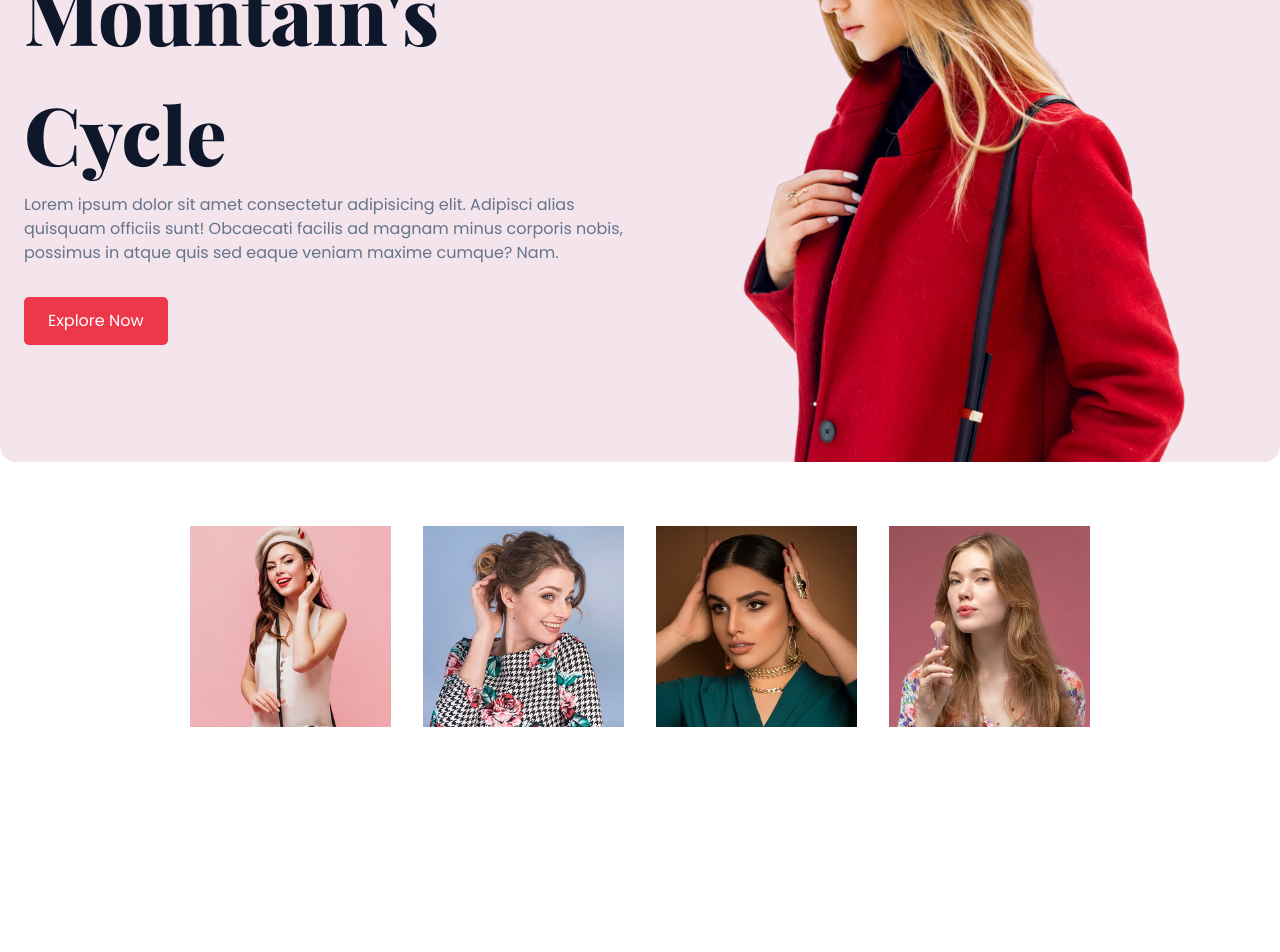
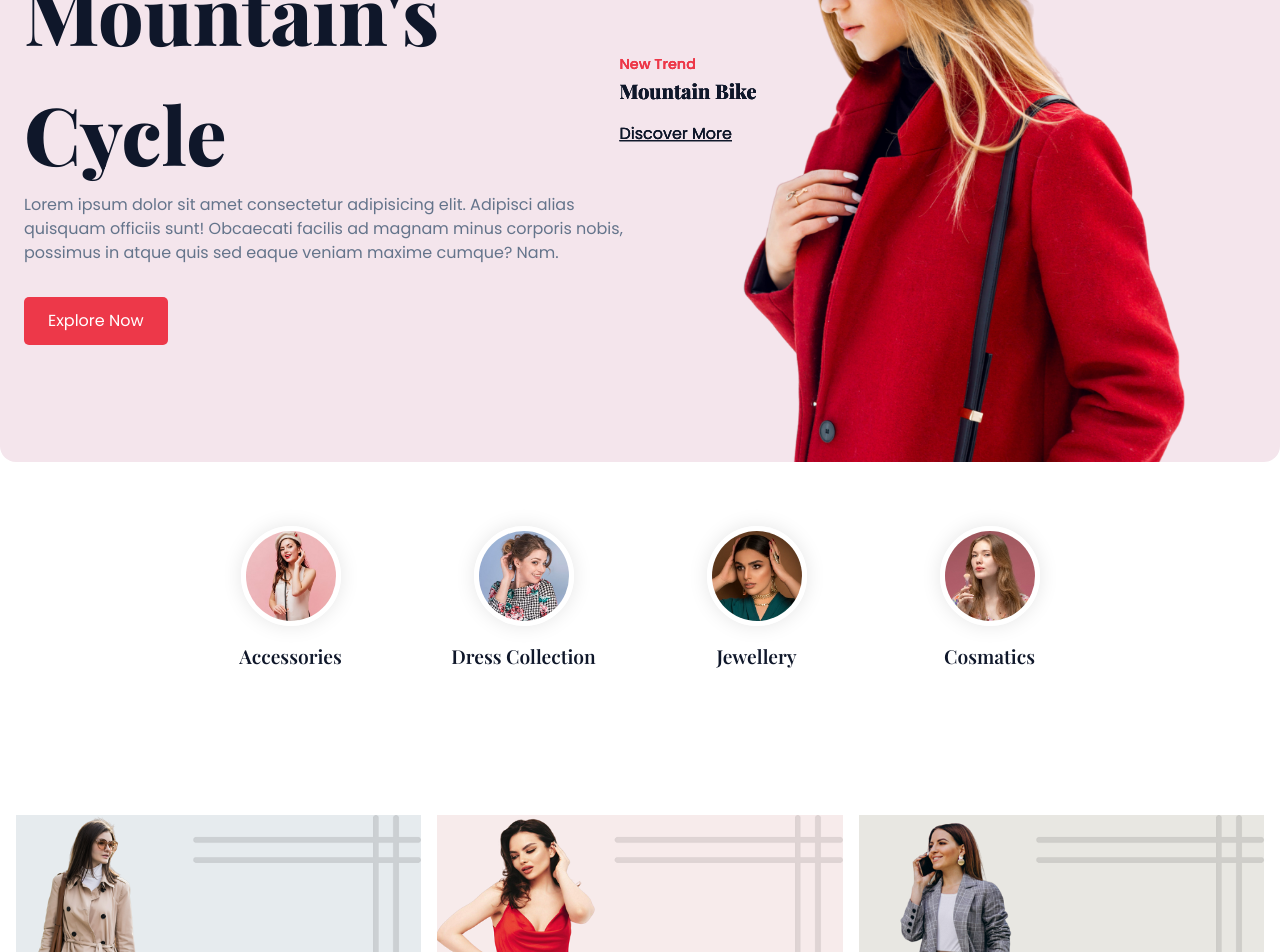
Before and after one commit to adkaium/biCycle-client, a React (Vite) app: page / in a window 1280 px wide. Shown: the part 300-1252 px from the top of the page. Before the commit the page ends 1091 px from the top, so only its background shows below. Built offline with nearby package versions, Linux system fonts and the light colour scheme.

Commit message:
herosection

```diff
--- /dev/null
+++ b/src/pages/Shop/Products.tsx
@@ -0,0 +1,9 @@
+import React from 'react'
+
+export const Products = () => {
+  return (
+    <section className='section__container product__container'>
+
+    </section>
+  )
+}
--- a/src/pages/home/Categories.tsx
+++ b/src/pages/home/Categories.tsx
@@ -1,27 +1,30 @@
-
-
-import category1 from '../../assets/category-1.jpg';
-import category2 from '../../assets/category-2.jpg';
-import category3 from '../../assets/category-3.jpg';
-import category4 from '../../assets/category-4.jpg';
-import { Link } from 'react-router-dom';
+import category1 from "../../assets/category-1.jpg";
+import category2 from "../../assets/category-2.jpg";
+import category3 from "../../assets/category-3.jpg";
+import category4 from "../../assets/category-4.jpg";
+import {Link} from "react-router-dom";
 
 export const Categories = () => {
-  const categories =[
-    {name:'Accessories', path:'accessories',image:category1},
-    {name:'Dress Collection', path:'dress',image:category2},
-    {name:'Jewellery', path:'jewellery',image:category3},
-    {name:'Cosmatics', path:'cosmatics',image:category4},
-  ]
+  const categories = [
+    {name: "Accessories", path: "accessories", image: category1},
+    {name: "Dress Collection", path: "dress", image: category2},
+    {name: "Jewellery", path: "jewellery", image: category3},
+    {name: "Cosmatics", path: "cosmatics", image: category4},
+  ];
   return (
     <>
       <div className="product__grid">
         {categories.map((category) => (
-          <Link to={`/category/${category.path}`} key={category.name}>
+          <Link
+            to={`/category/${category.path}`}
+            key={category.name}
+            className="categories__card"
+          >
             <img src={category.image} alt={category.name} />
+            <h4>{category.name}</h4>
           </Link>
         ))}
       </div>
     </>
   );
-}
+};
--- /dev/null
+++ b/src/pages/home/HeroSection.tsx
@@ -0,0 +1,27 @@
+import React from "react";
+
+import card1 from "../../assets/card-1.png";
+import card2 from "../../assets/card-2.png";
+import card3 from "../../assets/card-3.png";
+
+const cards = [
+  {id: 1, image: card1, title: "Mountain Bike", trend: "New Trend"},
+  {id: 2, image: card2, title: "Mountain Bike", trend: "New Trend"},
+  {id: 3, image: card3, title: "Mountain Bike", trend: "New Trend"},
+];
+export const HeroSection = () => {
+  return (
+    <section className="section__container hero__container">
+      {cards.map((card) => (
+        <div key={card.id} className="product__card">
+          <img src={card.image} alt={card.title} />
+          <div className="hero__content">
+            <p>{card.trend}</p>
+            <h4>{card.title}</h4>
+            <a href="#">Discover More</a>
+          </div>
+        </div>
+      ))}
+    </section>
+  );
+};
--- a/src/pages/home/Home.tsx
+++ b/src/pages/home/Home.tsx
@@ -1,5 +1,7 @@
+import { Products } from "../Shop/Products"
 import { Banner } from "./Banner"
 import { Categories } from "./Categories"
+import { HeroSection } from "./HeroSection"
 
 
 export const Home = () => {
@@ -7,6 +9,8 @@ export const Home = () => {
     <>
     <Banner />
     <Categories />
+    <HeroSection />
+    <Products/>
     </>
   )
 }
```
